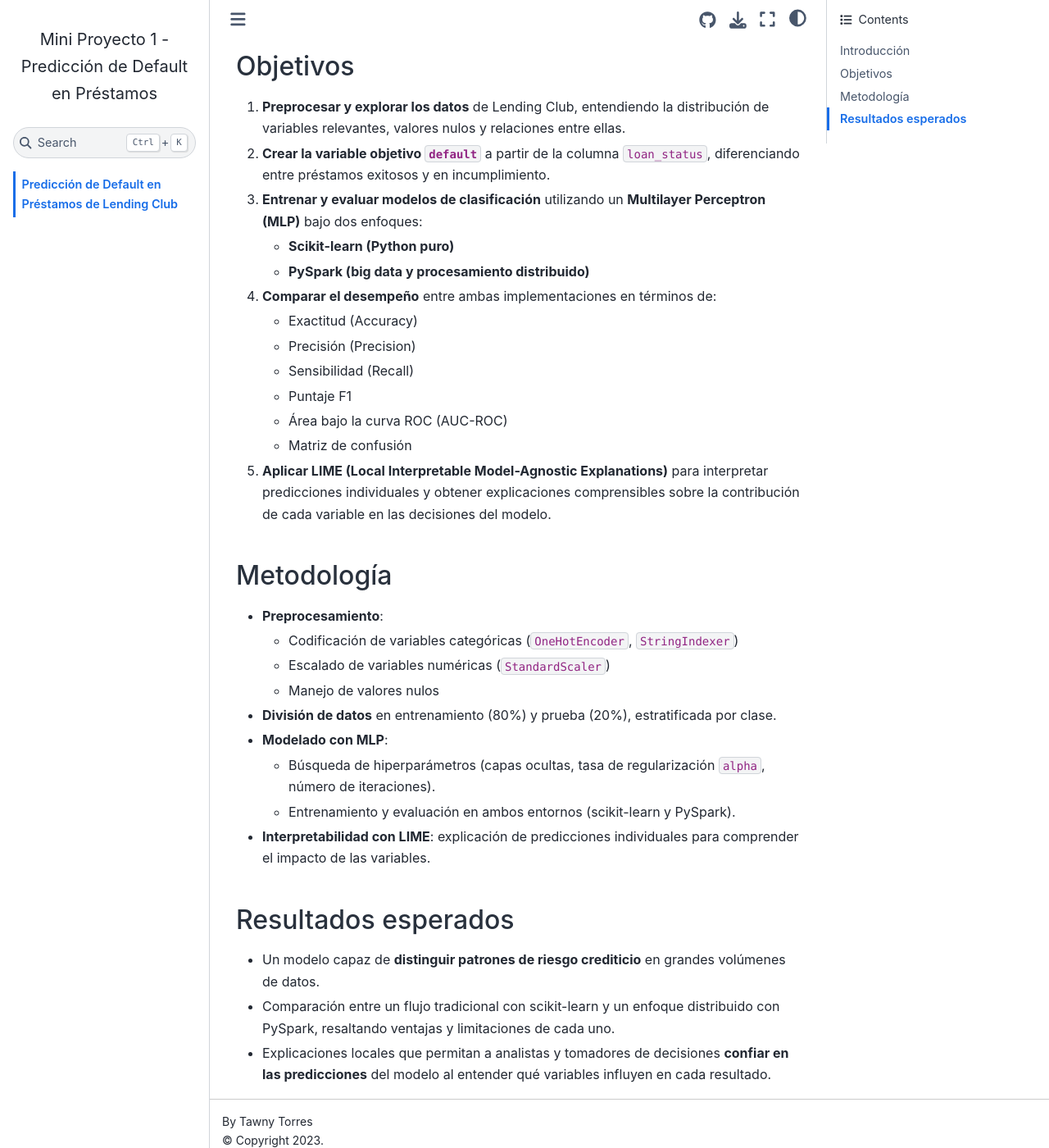
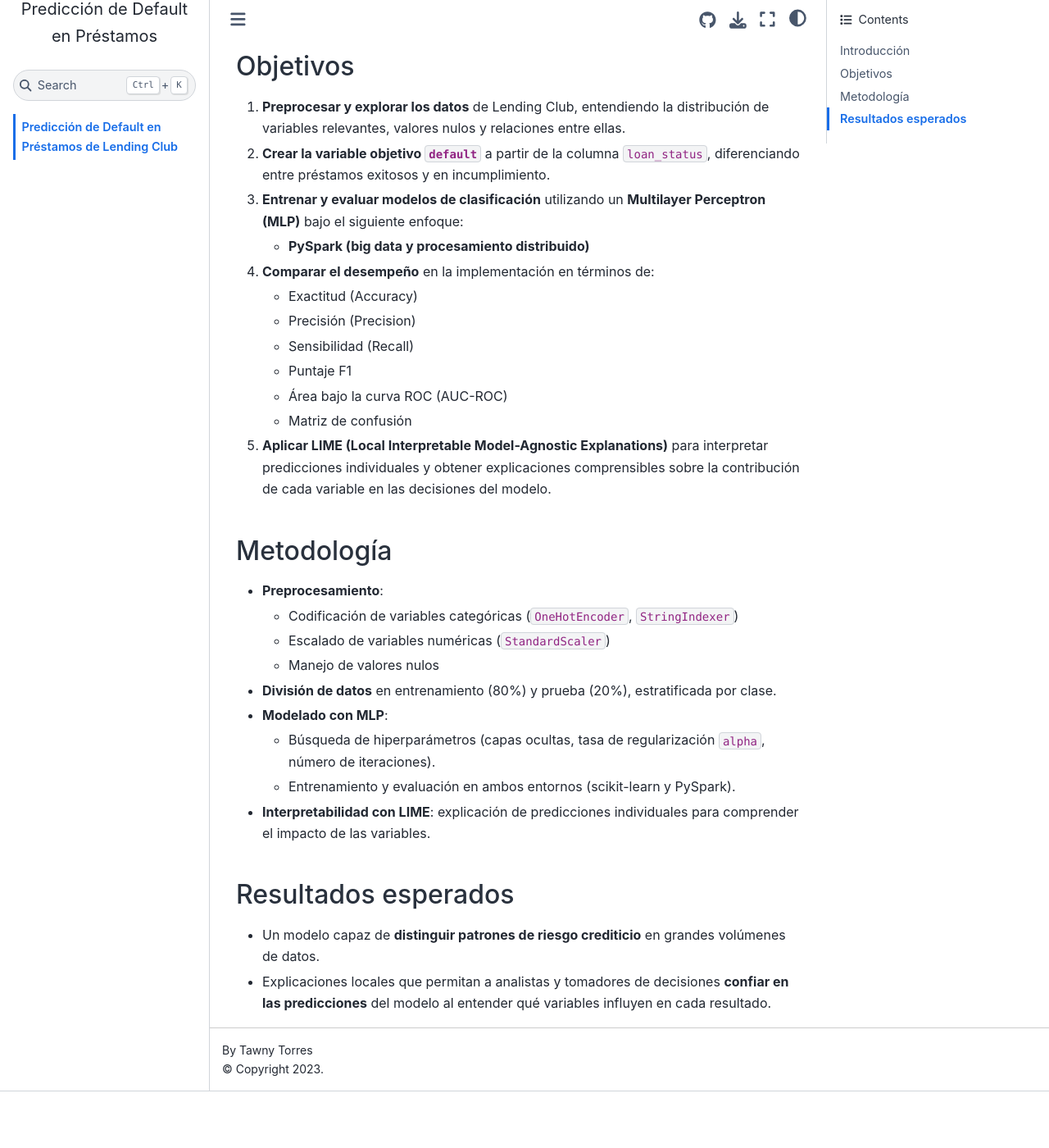
Before and after one commit to TawnyVTC/DL_Proyecto_1, a Jupyter Book: the page built from intro.md, in a window 1280 px wide and 1400 px high, scrolled down 563 px. Shown: the whole window at 82% size. Built offline with Jupyter Book 1.0.4 settings and Sphinx 7.4.7 and the Sphinx Book theme 1.1.4, drawn with Linux system fonts in a browser that asks for light colours; pages that are not in the unit, such as notebooks, are missing from menus; after the commit the page ends 1894 px from its top, so only the background shows below that.

Commit message:
Update project objectives and expected results
Refine objectives and expected results for the project.

```diff
--- a/intro.md
+++ b/intro.md
@@ -16,11 +16,9 @@ A partir de variables financieras y demográficas de los prestatarios.
 
 1. **Preprocesar y explorar los datos** de Lending Club, entendiendo la distribución de variables relevantes, valores nulos y relaciones entre ellas.
 2. **Crear la variable objetivo `default`** a partir de la columna `loan_status`, diferenciando entre préstamos exitosos y en incumplimiento.
-3. **Entrenar y evaluar modelos de clasificación** utilizando un **Multilayer Perceptron (MLP)** bajo dos enfoques:
-
-   * **Scikit-learn (Python puro)**
+3. **Entrenar y evaluar modelos de clasificación** utilizando un **Multilayer Perceptron (MLP)** bajo el siguiente enfoque:
    * **PySpark (big data y procesamiento distribuido)**
-4. **Comparar el desempeño** entre ambas implementaciones en términos de:
+4. **Comparar el desempeño** en la implementación en términos de:
 
    * Exactitud (Accuracy)
    * Precisión (Precision)
@@ -47,5 +45,4 @@ A partir de variables financieras y demográficas de los prestatarios.
 ## Resultados esperados
 
 * Un modelo capaz de **distinguir patrones de riesgo crediticio** en grandes volúmenes de datos.
-* Comparación entre un flujo tradicional con scikit-learn y un enfoque distribuido con PySpark, resaltando ventajas y limitaciones de cada uno.
 * Explicaciones locales que permitan a analistas y tomadores de decisiones **confiar en las predicciones** del modelo al entender qué variables influyen en cada resultado.
```
